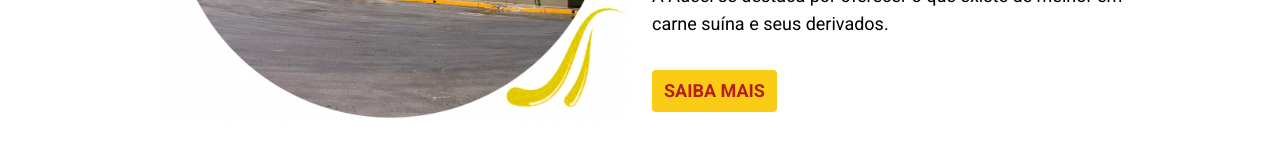
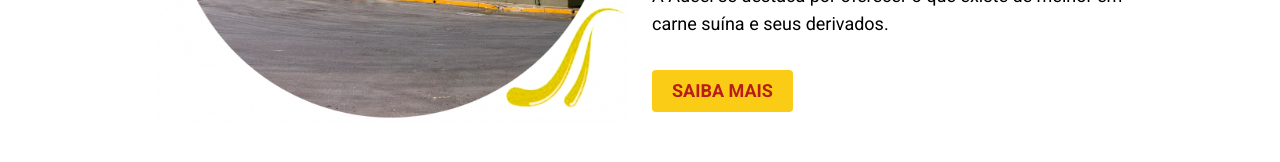
Before and after one commit to mateusfg7/adeel-clone, a Next.js app: page / in a window 1280 px wide. Shown: the part 1305-1467 px from the top of the page. Built offline with nearby package versions, Linux system fonts and the light colour scheme.

Commit message:
feat(ui): update "SAIBA MAIS" button

```diff
--- a/src/app/page.tsx
+++ b/src/app/page.tsx
@@ -44,7 +44,7 @@ export default function Home() {
                 </p>
               </div>
               <div>
-                <button className='bg-yellow-400 rounded p-3 text-red-700 transition-colors duration-500 font-bold hover:bg-red-700 hover:text-yellow-400 leading-none'>
+                <button className='bg-yellow-400 rounded py-3 px-5 text-red-700 transition-colors duration-500 font-bold hover:bg-red-700 hover:text-yellow-400 leading-none'>
                   SAIBA MAIS
                 </button>
               </div>
```
